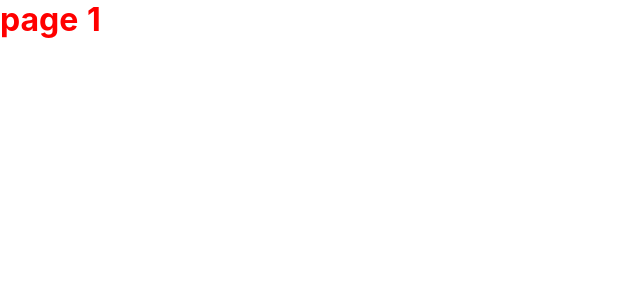
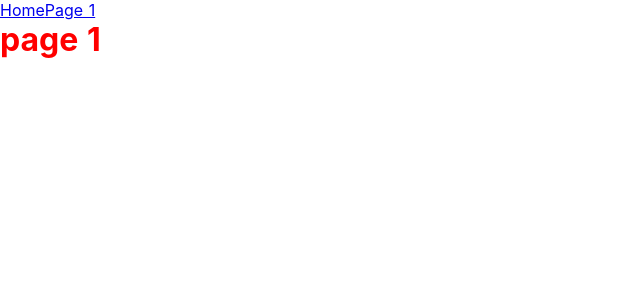
Before and after one commit to awayken/2017-christmas-card, a Nuxt app: page /page1 in a window 1280 px wide. Shown: the top 300 px of the page, without its empty margins (0-640 px from the left). Built offline with nearby package versions, Linux system fonts and the light colour scheme.

Commit message:
Add a Navigation component

```diff
--- /dev/null
+++ b/components/Navigation.vue
@@ -0,0 +1,6 @@
+<template>
+  <nav>
+    <a href="/">Home</a>
+    <a href="/page1">Page 1</a>
+  </nav>
+</template>
--- a/layouts/default.vue
+++ b/layouts/default.vue
@@ -1,8 +1,20 @@
 <template>
   <div>
-    <nuxt/>
+    <Navigation />
+
+    <nuxt />
   </div>
 </template>
+
+<script>
+  import Navigation from '~/components/Navigation'
+
+  export default {
+    components: {
+      Navigation
+    }
+  }
+</script>
 
 <style>
 html {
```
